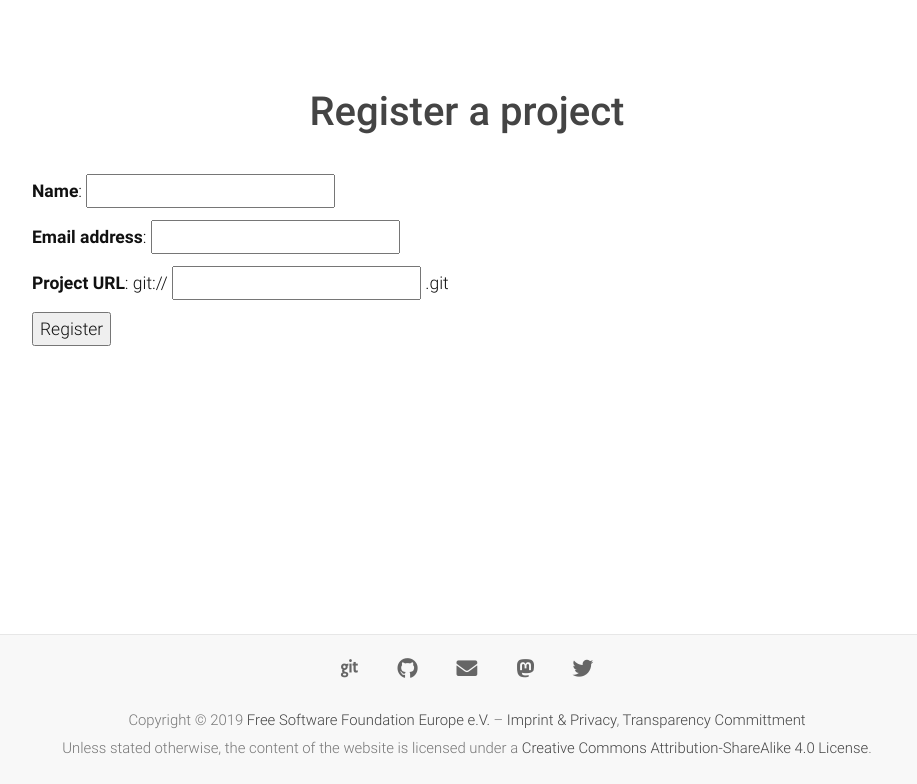
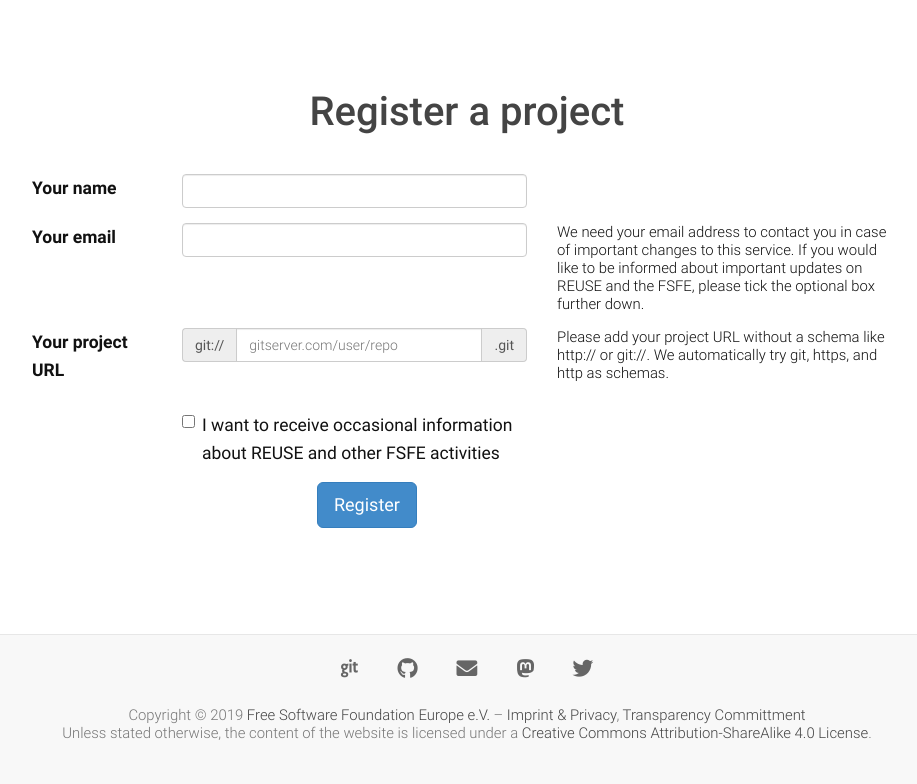
Before and after one commit to fsfe/reuse-api, a Flask app: page /register in a window 1280 px wide. Shown: the part 51-835 px from the top of the page, without its empty margins (173-1090 px from the left). Run offline with Flask 2, Linux system fonts and the light colour scheme; some libraries are stand-ins or nearby versions.

Commit message:
prettify registration page

```diff
--- a/reuse_api/static/css/api.css
+++ b/reuse_api/static/css/api.css
@@ -2,3 +2,7 @@
  *
  * SPDX-License-Identifier: GPL-3.0-or-later
  */
+
+.small {
+  line-height: initial;
+}
--- a/reuse_api/templates/register.html
+++ b/reuse_api/templates/register.html
@@ -1,15 +1,32 @@
-{% macro render_field(field, before="", after="") %}
-  <p>
-    {{field.label()}}:
-    {{before}}
-    {{field(required=field.flags.required)}}
-    {{after}}
-  </p>
+{% macro render_field(field, before="", after="", placeholder="", desc="") %}
   {% if field.errors %}
     {% for error in field.errors %}
-      <p>{{error}}</p>
+      <p class="text-danger col-sm-offset-2">{{error}}</p>
     {% endfor %}
   {% endif %}
+  <div class="form-group">
+    <div class="col-sm-2">
+      {{field.label()}}
+    </div>
+    <div class="col-sm-5">
+      {% if before or after %}
+        <div class="input-group">
+      {% endif %}
+      {% if before %}
+        <span class="input-group-addon" id="basic-addon1">{{before}}</span>
+      {% endif %}
+      {{field(required=field.flags.required, class="form-control", placeholder=placeholder)}}
+      {% if after %}
+        <span class="input-group-addon" id="basic-addon2">{{after}}</span>
+      {% endif %}
+      {% if before or after %}
+        </div>
+      {% endif %}
+    </div>
+    <div class="col-sm-5 small">
+      {{desc}}
+    </div>
+  </div>
 {% endmacro %}
 
 {% extends "base/base.html" %}
@@ -20,12 +37,37 @@
 
     <h1>Register a project</h1>
 
-    <form action="" method="post">
+    <form class="form-horizontal" action="" method="post">
       {{form.csrf_token}}
       {{render_field(form.name)}}
-      {{render_field(form.confirm)}}
-      {{render_field(form.project, "git://", ".git")}}
-      <input type="submit" value="Register"/>
+      {{render_field(
+        form.confirm,
+        desc="We need your email address to contact you in case of
+              important changes to this service. If you would like to
+              be informed about important updates on REUSE and the
+              FSFE, please tick the optional box further down."
+      )}}
+      {{render_field(
+        form.project,
+        before="git://",
+        after=".git",
+        placeholder="gitserver.com/user/repo",
+        desc="Please add your project URL without a schema like http://
+              or git://. We automatically try git, https, and http as
+              schemas."
+      )}}
+      <div class="form-group">
+        <div class="checkbox col-sm-offset-2 col-sm-5">
+          <label>
+            <input type="checkbox" name="wantupdates" id="wantupdates"> I want to receive occasional information about REUSE and other FSFE activities
+          </label>
+        </div>
+      </div>
+      <div class="form-group">
+        <div class="col-sm-offset-4">
+          <button type="submit" class="btn btn-primary btn-lg">Register</button>
+        </div>
+      </div>
     </form>
 
 {% endblock %}
--- a/reuse_api/views.py
+++ b/reuse_api/views.py
@@ -16,7 +16,7 @@ from flask import (
 from flask_wtf import FlaskForm
 from requests import post
 from werkzeug.exceptions import HTTPException
-from wtforms import StringField, ValidationError
+from wtforms import StringField, BooleanField, ValidationError
 from wtforms.validators import Email, InputRequired
 
 from .models import Repository
@@ -61,15 +61,16 @@ def validate_project_url(form, field):
 
 # Registration form
 class RegisterForm(FlaskForm):
-    name = StringField(label="Name", validators=[InputRequired()])
+    name = StringField(label="Your name", validators=[InputRequired()])
     confirm = StringField(
-        label="Email address", validators=[InputRequired(), Email()]
+        label="Your email", validators=[InputRequired(), Email()]
     )
     project = StringField(
-        label="Project URL",
+        label="Your project URL",
         filters=[sanitize_project_url],
         validators=[InputRequired(), validate_project_url],
     )
+    wantupdates = BooleanField()
 
 
 @html_blueprint.route("/register", methods=["GET", "POST"])
```
